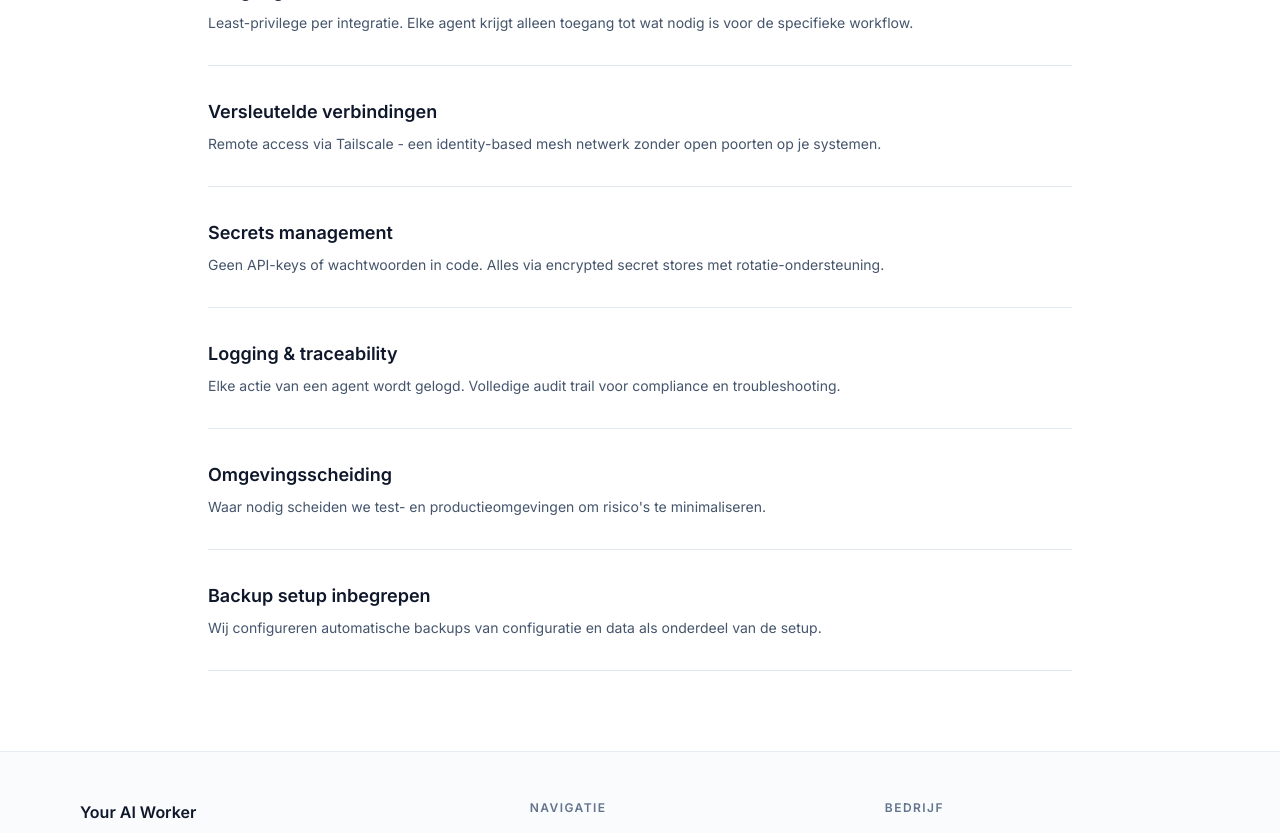
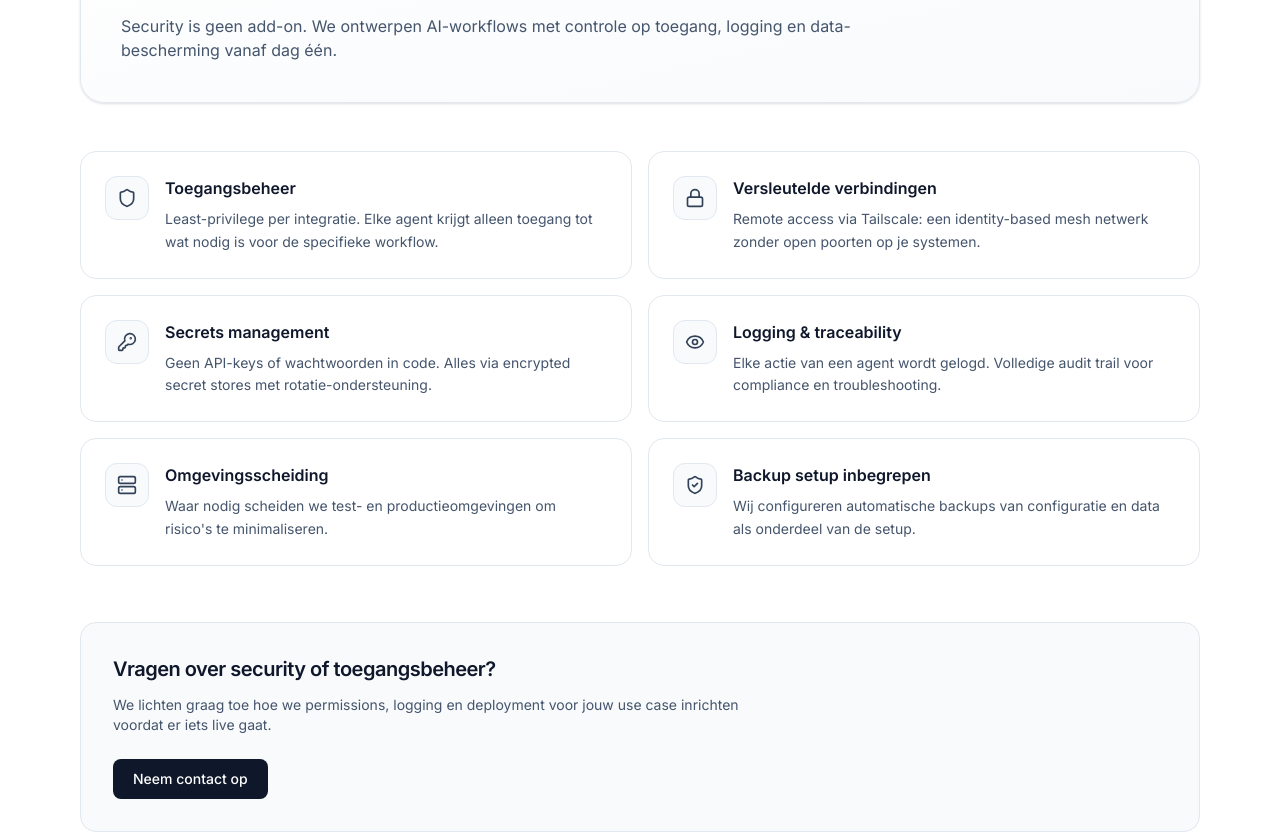
Before and after one commit to openclawbot69420-ux/youraiworker-site, a Next.js app: page /security in a window 1280 px wide. Shown: the part 300-1133 px from the top of the page. Built offline with nearby package versions, Linux system fonts and the light colour scheme.

Commit message:
Verbeter security pagina met hero en security cards

```diff
--- a/src/app/security/page.tsx
+++ b/src/app/security/page.tsx
@@ -1,52 +1,110 @@
 import type { Metadata } from "next"
+import type { LucideIcon } from "lucide-react"
+import { Eye, KeyRound, Lock, Server, Shield, ShieldCheck } from "lucide-react"
 
 export const metadata: Metadata = {
   title: "Beveiliging",
   description: "Hoe wij omgaan met security, toegangsbeheer en data-bescherming.",
 }
 
+const securityItems = [
+  {
+    title: "Toegangsbeheer",
+    description:
+      "Least-privilege per integratie. Elke agent krijgt alleen toegang tot wat nodig is voor de specifieke workflow.",
+    icon: Shield,
+  },
+  {
+    title: "Versleutelde verbindingen",
+    description:
+      "Remote access via Tailscale: een identity-based mesh netwerk zonder open poorten op je systemen.",
+    icon: Lock,
+  },
+  {
+    title: "Secrets management",
+    description:
+      "Geen API-keys of wachtwoorden in code. Alles via encrypted secret stores met rotatie-ondersteuning.",
+    icon: KeyRound,
+  },
+  {
+    title: "Logging & traceability",
+    description:
+      "Elke actie van een agent wordt gelogd. Volledige audit trail voor compliance en troubleshooting.",
+    icon: Eye,
+  },
+  {
+    title: "Omgevingsscheiding",
+    description:
+      "Waar nodig scheiden we test- en productieomgevingen om risico's te minimaliseren.",
+    icon: Server,
+  },
+  {
+    title: "Backup setup inbegrepen",
+    description:
+      "Wij configureren automatische backups van configuratie en data als onderdeel van de setup.",
+    icon: ShieldCheck,
+  },
+] satisfies Array<{
+  title: string
+  description: string
+  icon: LucideIcon
+}>
+
 const SecurityPage: React.FC = () => {
   return (
-    <section className="mx-auto max-w-4xl px-4 py-20">
-      <h1 className="text-3xl font-bold tracking-tight sm:text-4xl">Beveiliging</h1>
+    <main className="mx-auto max-w-6xl px-4 py-20">
+      <section className="rounded-3xl border border-slate-200 bg-gradient-to-br from-white to-slate-50 p-8 shadow-sm sm:p-10">
+        <div className="max-w-3xl">
+          <span className="inline-flex h-12 w-12 items-center justify-center rounded-2xl border border-slate-200 bg-white text-slate-900 shadow-sm">
+            <Shield className="h-6 w-6" aria-hidden="true" />
+          </span>
+          <h1 className="mt-5 text-3xl font-bold tracking-tight sm:text-4xl">Beveiliging</h1>
           <p className="mt-4 text-slate-600">
-        Security is geen add-on - het zit in elk onderdeel van hoe we werken.
+            Security is geen add-on. We ontwerpen AI-workflows met controle op toegang, logging en
+            data-bescherming vanaf dag één.
           </p>
+        </div>
+      </section>
 
-      <div className="mt-12 space-y-8">
-        {[
-          [
-            "Toegangsbeheer",
-            "Least-privilege per integratie. Elke agent krijgt alleen toegang tot wat nodig is voor de specifieke workflow.",
-          ],
-          [
-            "Versleutelde verbindingen",
-            "Remote access via Tailscale - een identity-based mesh netwerk zonder open poorten op je systemen.",
-          ],
-          [
-            "Secrets management",
-            "Geen API-keys of wachtwoorden in code. Alles via encrypted secret stores met rotatie-ondersteuning.",
-          ],
-          [
-            "Logging & traceability",
-            "Elke actie van een agent wordt gelogd. Volledige audit trail voor compliance en troubleshooting.",
-          ],
-          [
-            "Omgevingsscheiding",
-            "Waar nodig scheiden we test- en productieomgevingen om risico's te minimaliseren.",
-          ],
-          [
-            "Backup setup inbegrepen",
-            "Wij configureren automatische backups van configuratie en data als onderdeel van de setup.",
-          ],
-        ].map(([title, desc]) => (
-          <div key={title} className="border-b border-slate-200 pb-8">
-            <h2 className="text-lg font-semibold">{title}</h2>
-            <p className="mt-2 text-sm text-slate-600">{desc}</p>
+      <section className="mt-12">
+        <div className="grid gap-4 md:grid-cols-2">
+          {securityItems.map((item) => (
+            <article
+              key={item.title}
+              className="rounded-2xl border border-slate-200 bg-white p-6 transition-all hover:border-slate-300 hover:shadow-md"
+            >
+              <div className="flex items-start gap-4">
+                <span className="inline-flex h-11 w-11 shrink-0 items-center justify-center rounded-xl border border-slate-200 bg-slate-50 text-slate-700">
+                  <item.icon className="h-5 w-5" aria-hidden="true" />
+                </span>
+                <div>
+                  <h2 className="text-base font-semibold text-slate-900">{item.title}</h2>
+                  <p className="mt-2 text-sm leading-relaxed text-slate-600">
+                    {item.description}
+                  </p>
                 </div>
+              </div>
+            </article>
           ))}
         </div>
       </section>
+
+      <section className="mt-14 rounded-2xl border border-slate-200 bg-slate-50 p-6 sm:p-8">
+        <h2 className="text-xl font-semibold tracking-tight text-slate-900">
+          Vragen over security of toegangsbeheer?
+        </h2>
+        <p className="mt-3 max-w-2xl text-sm text-slate-600">
+          We lichten graag toe hoe we permissions, logging en deployment voor jouw use case
+          inrichten voordat er iets live gaat.
+        </p>
+        <a
+          href="/contact"
+          className="mt-6 inline-flex items-center justify-center rounded-lg bg-slate-900 px-5 py-2.5 text-sm font-medium text-white transition-colors hover:bg-slate-800"
+        >
+          Neem contact op
+        </a>
+      </section>
+    </main>
   )
 }
 
```
Lines whose indentation alone changed are shown as unchanged.
